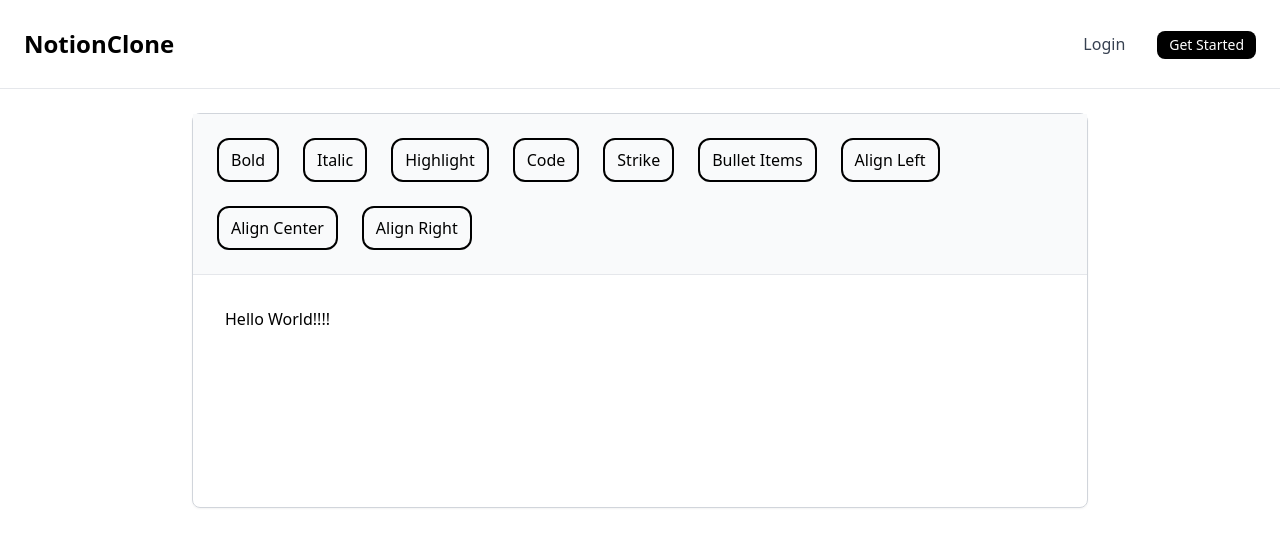
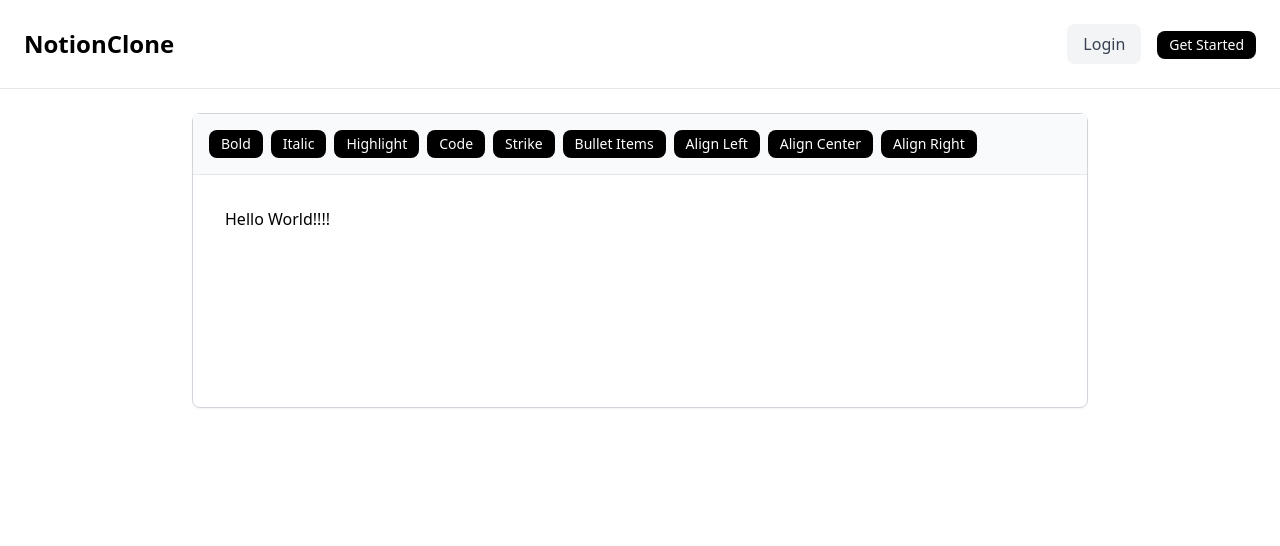
Before and after one commit to theommishra/atdox, a Next.js app in the folder apps/web/: page /editor in a window 1280 px wide. Shown: the top 546 px of the page. Built offline with nearby package versions, Linux system fonts and the light colour scheme.

Commit message:
stylise the editor and buttons

```diff
--- a/apps/web/app/editor/page.tsx
+++ b/apps/web/app/editor/page.tsx
@@ -8,10 +8,18 @@ import Highlight from '@tiptap/extension-highlight';
 import Code from '@tiptap/extension-code';
 import Strike from '@tiptap/extension-strike';
 import BulletList from '@tiptap/extension-bullet-list';
+import Button from "../../../../packages/ui/src/button";
+import { useEffect, useState } from 'react';
 
-import { IconButton } from '../../components/IconButton';
+type ToolbarButton = {
+  id: string;
+  action: () => void;
+  icon: string;
+  label: string;
+};
 
 export default function TiptapEditor() {
+  const [mounted, setMounted] = useState(false);
   const editor = useEditor({
     extensions: [
       StarterKit,
@@ -30,26 +38,39 @@ export default function TiptapEditor() {
     content: '<p>Hello World!!!!</p>',
   });
 
-  if (!editor) return null;
+  useEffect(() => {
+    setMounted(true);
+  }, []);
 
-  const toolbarButtons = [
-    { action: () => editor.chain().focus().toggleBold().run(), icon: 'Bold' },
-    { action: () => editor.chain().focus().toggleItalic().run(), icon: 'Italic' },
-    { action: () => editor.chain().focus().toggleHighlight().run(), icon: 'Highlight' },
-    { action: () => editor.chain().focus().toggleCode().run(), icon: 'Code' },
-    { action: () => editor.chain().focus().toggleStrike().run(), icon: 'Strike' },
-    { action: () => editor.chain().focus().toggleBulletList().run(), icon: 'Bullet Items' },
-    { action: () => editor.chain().focus().setTextAlign('left').run(), icon: 'Align Left' },
-    { action: () => editor.chain().focus().setTextAlign('center').run(), icon: 'Align Center' },
-    { action: () => editor.chain().focus().setTextAlign('right').run(), icon: 'Align Right' },
+  if (!mounted || !editor) return null;
+
+  const toolbarButtons: ToolbarButton[] = [
+    { id: 'bold', action: () => editor.chain().focus().toggleBold().run(), icon: 'Bold', label: 'Toggle Bold' },
+    { id: 'italic', action: () => editor.chain().focus().toggleItalic().run(), icon: 'Italic', label: 'Toggle Italic' },
+    { id: 'highlight', action: () => editor.chain().focus().toggleHighlight().run(), icon: 'Highlight', label: 'Toggle Highlight' },
+    { id: 'code', action: () => editor.chain().focus().toggleCode().run(), icon: 'Code', label: 'Toggle Code' },
+    { id: 'strike', action: () => editor.chain().focus().toggleStrike().run(), icon: 'Strike', label: 'Toggle Strike' },
+    { id: 'bullet', action: () => editor.chain().focus().toggleBulletList().run(), icon: 'Bullet Items', label: 'Toggle Bullet List' },
+    { id: 'align-left', action: () => editor.chain().focus().setTextAlign('left').run(), icon: 'Align Left', label: 'Align Left' },
+    { id: 'align-center', action: () => editor.chain().focus().setTextAlign('center').run(), icon: 'Align Center', label: 'Align Center' },
+    { id: 'align-right', action: () => editor.chain().focus().setTextAlign('right').run(), icon: 'Align Right', label: 'Align Right' },
   ];
 
   return (
     <div className="mx-auto my-6 max-w-4xl border border-gray-300 rounded-lg shadow-sm">
       {/* Toolbar */}
-      <div className="flex flex-wrap gap-2 p-4 border-b bg-gray-50">
-        {toolbarButtons.map(({ action, icon }) => (
-          <IconButton key={icon} onClick={action} icon={icon} />
+      <div className="flex flex-wrap gap-2 p-4 border-b bg-gray-50" role="toolbar" aria-label="Text formatting">
+        {toolbarButtons.map(({ id, action, icon, label }) => (
+          <Button
+            key={id}
+            onClick={action}
+            variant="primary"
+            size="sm"
+            type="button"
+            aria-label={label}
+          >
+            {icon}
+          </Button>
         ))}
       </div>
 
--- a/apps/web/app/globals.css
+++ b/apps/web/app/globals.css
@@ -1,6 +1,7 @@
 @tailwind base;
 @tailwind components;
 @tailwind utilities;
+
 :root {
   --background: #ffffff;
   --foreground: #171717;
@@ -14,6 +15,19 @@
 }
 
 .tiptap [contenteditable]:focus {
-  outline: none ;
-  box-shadow: none ;
+  outline: none;
+  box-shadow: none;
 }
+
+/* Global button styles */
+button {
+  outline: none !important;
+  -webkit-appearance: none;
+  -moz-appearance: none;
+  appearance: none;
+}
+
+button:focus {
+  outline: none !important;
+  box-shadow: none !important;
+}
--- /dev/null
+++ b/apps/web/components/Button.tsx
@@ -0,0 +1,51 @@
+'use client';
+
+import React from "react";
+import clsx from "clsx";
+
+type ButtonProps = {
+  variant?: "primary" | "secondary";
+  size?: "sm" | "md" | "lg";
+  children: React.ReactNode;
+  onClick?: () => void;
+  className?: string;
+};
+
+const Button = ({
+  variant = "primary",
+  size = "md",
+  children,
+  onClick,
+  className = "",
+}: ButtonProps) => {
+  console.log('Button variant:', variant); // Debug log
+
+  const baseStyles = "rounded-lg font-medium transition-all duration-200";
+
+  const variantStyles = {
+    primary: "bg-black text-white hover:bg-gray-800",
+    secondary: "bg-gray-100 text-gray-700 hover:bg-gray-200",
+  };
+
+  const sizeStyles = {
+    sm: "px-3 py-1 text-sm",
+    md: "px-4 py-2 text-base",
+    lg: "px-8 py-3 text-lg",
+  };
+
+  return (
+    <button
+      onClick={onClick}
+      className={clsx(
+        baseStyles,
+        variantStyles[variant],
+        sizeStyles[size],
+        className
+      )}
+    >
+      {children}
+    </button>
+  );
+};
+
+export default Button;
--- a/apps/web/package.json
+++ b/apps/web/package.json
@@ -12,7 +12,6 @@
   },
   "dependencies": {
     "@repo/ui": "workspace:*",
-    "@tailwindcss/postcss": "^4.1.4",
     "@tiptap/extension-bullet-list": "^2.11.9",
     "@tiptap/extension-code": "^2.11.9",
     "@tiptap/extension-highlight": "^2.11.9",
@@ -22,6 +21,7 @@
     "@tiptap/pm": "^2.11.7",
     "@tiptap/react": "^2.11.7",
     "@tiptap/starter-kit": "^2.11.7",
+    "clsx": "^2.1.1",
     "dotenv": "^16.5.0",
     "next": "^15.3.0",
     "react": "^19.1.0",
@@ -36,8 +36,8 @@
     "@types/react-dom": "19.1.1",
     "autoprefixer": "^10.4.21",
     "eslint": "^9.25.0",
-    "postcss": "^8.5.3",
-    "tailwindcss": "^3.4.17",
+    "postcss": "^8.4.31",
+    "tailwindcss": "^3.4.1",
     "typescript": "5.8.2"
   }
 }
--- a/apps/web/tailwind.config.js
+++ b/apps/web/tailwind.config.js
@@ -3,10 +3,7 @@ module.exports = {
   content: [
     "./app/**/*.{js,ts,jsx,tsx,mdx}",
     "./components/**/*.{js,ts,jsx,tsx,mdx}",
-
-    // Or if using `src` directory:
     "./src/**/*.{js,ts,jsx,tsx,mdx}",
-    // Include UI package components
     "../../packages/ui/src/**/*.{js,ts,jsx,tsx,mdx}",
   ],
   theme: {
--- a/packages/ui/package.json
+++ b/packages/ui/package.json
@@ -19,12 +19,11 @@
     "@types/react-dom": "19.1.1",
     "autoprefixer": "^10.4.21",
     "eslint": "^9.25.0",
-    "postcss": "^8.5.3",
-    "tailwindcss": "^4.1.4",
+    "postcss": "^8.4.31",
+    "tailwindcss": "^3.4.1",
     "typescript": "5.8.2"
   },
   "dependencies": {
-    "@tailwindcss/postcss": "^4.1.4",
     "clsx": "^2.1.1",
     "react": "^19.1.0",
     "react-dom": "^19.1.0"
--- a/packages/ui/postcss.config.mjs
+++ b/packages/ui/postcss.config.mjs
@@ -1,6 +1,7 @@
 const config = {
   plugins: {
-    "@tailwindcss/postcss": {},
+    tailwindcss: {},
+    autoprefixer: {},
   },
 };
 export default config;
--- a/packages/ui/src/button.tsx
+++ b/packages/ui/src/button.tsx
@@ -1,6 +1,7 @@
+'use client';
+
 import React from "react";
 import clsx from "clsx";
-import "./globals.css"
 
 type ButtonProps = {
   variant?: "primary" | "secondary";
@@ -8,6 +9,10 @@ type ButtonProps = {
   children: React.ReactNode;
   onClick?: () => void;
   className?: string;
+  disabled?: boolean;
+  loading?: boolean;
+  type?: "button" | "submit" | "reset";
+  "aria-label"?: string;
 };
 
 const Button = ({
@@ -16,26 +21,48 @@ const Button = ({
   children,
   onClick,
   className = "",
+  disabled = false,
+  loading = false,
+  type = "button",
+  "aria-label": ariaLabel,
 }: ButtonProps) => {
-  const base = "rounded-lg font-medium transition";
+  const baseStyles = "rounded-lg font-medium transition-all duration-200 focus:outline-none focus:ring-2 focus:ring-offset-2 disabled:opacity-50 disabled:cursor-not-allowed";
 
-  const variants = {
-    primary: "bg-black text-white hover:bg-gray-800",
-    secondary: "text-gray-700 hover:underline",
+  const variantStyles = {
+    primary: "bg-black text-white hover:bg-gray-800 focus:ring-gray-500",
+    secondary: "bg-gray-100 text-gray-700 hover:bg-gray-200 focus:ring-gray-300",
   };
 
-  const sizes = {
+  const sizeStyles = {
     sm: "px-3 py-1 text-sm",
     md: "px-4 py-2 text-base",
-    lg: "px-10 py-3 text-lg",
+    lg: "px-8 py-3 text-lg",
   };
 
   return (
     <button
+      type={type}
       onClick={onClick}
-      className={clsx(base, variants[variant], sizes[size], className)}
+      disabled={disabled || loading}
+      aria-label={ariaLabel}
+      className={clsx(
+        baseStyles,
+        variantStyles[variant],
+        sizeStyles[size],
+        className
+      )}
     >
-      {children}
+      {loading ? (
+        <span className="inline-flex items-center">
+          <svg className="animate-spin -ml-1 mr-2 h-4 w-4" xmlns="http://www.w3.org/2000/svg" fill="none" viewBox="0 0 24 24">
+            <circle className="opacity-25" cx="12" cy="12" r="10" stroke="currentColor" strokeWidth="4"></circle>
+            <path className="opacity-75" fill="currentColor" d="M4 12a8 8 0 018-8V0C5.373 0 0 5.373 0 12h4zm2 5.291A7.962 7.962 0 014 12H0c0 3.042 1.135 5.824 3 7.938l3-2.647z"></path>
+          </svg>
+          {children}
+        </span>
+      ) : (
+        children
+      )}
     </button>
   );
 };
```
Also changed, not shown: 2 other files (tests, documents, lock files or other folders).
